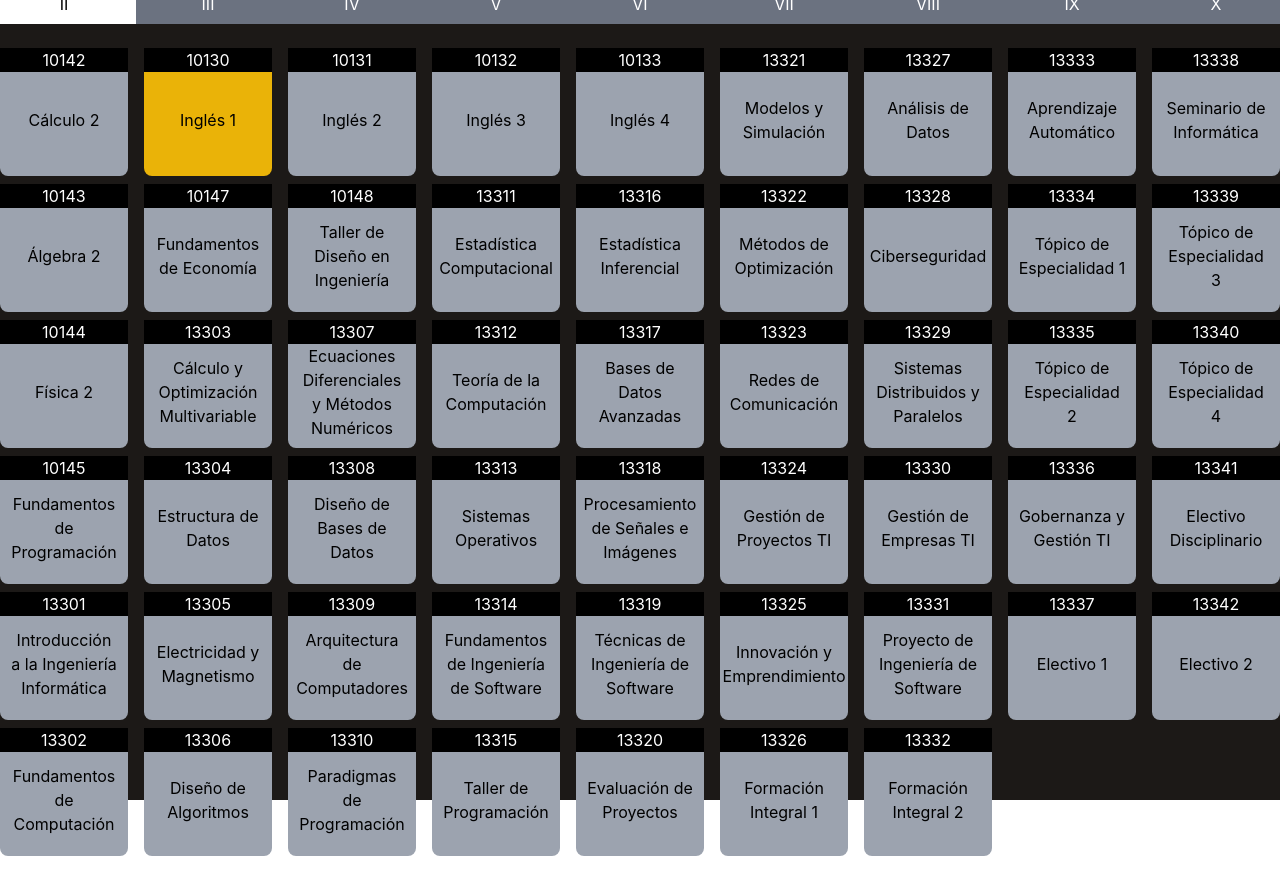
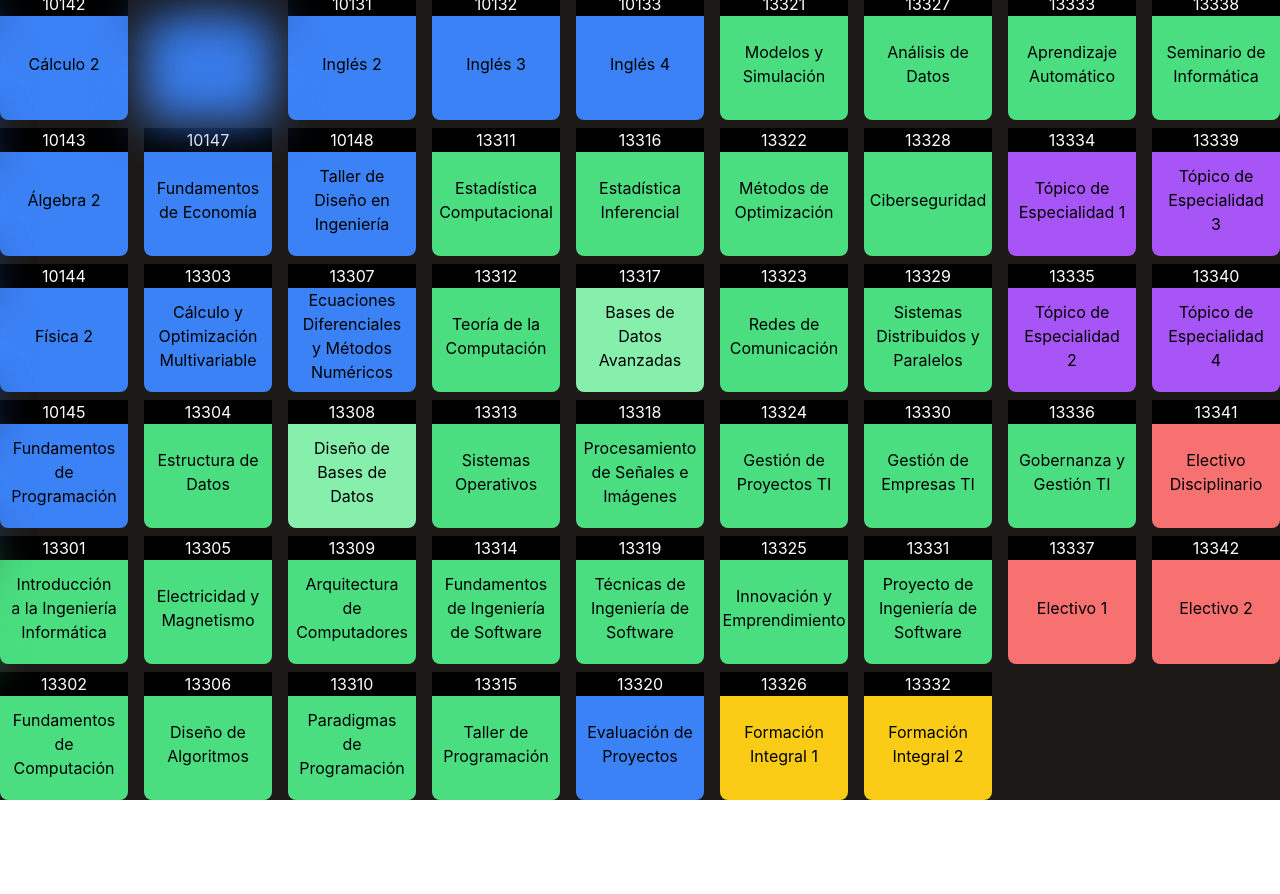
Before and after one commit to nic0q/malla-simulacion, a React (Create React App) app: page / in a window 1280 px wide. Shown: the top 894 px of the page. Before the commit the page ends 864 px from the top, so only its background shows below. Built offline with nearby package versions, Linux system fonts and the light colour scheme.

Commit message:
feat: estilos añadidos, refactor: constantes de los colors

```diff
--- /dev/null
+++ b/src/components/AvanceCarrera.jsx
@@ -0,0 +1,6 @@
+export default function AvanceCarrera({n_aprobadas, n_total}){
+  return <div className=" text-white mt-16">
+    <h1>Avance de {(Number(n_aprobadas)*100/Number(n_total)).toFixed(2)}%</h1>
+    <h3>{n_aprobadas} Asignaturas Aprobadas de {n_total}</h3>
+  </div>
+}
--- a/src/components/Malla.jsx
+++ b/src/components/Malla.jsx
@@ -3,33 +3,37 @@ import { useState } from "react";
 import BotonNivel from "./BotonNivel.jsx";
 import Ramo from "./Ramo.jsx"
 import BotonAnio from "./BotonAnio";
+import AvanceCarrera from "./AvanceCarrera";
 
-// I: Arreglo de ramos_civil aprobados (hook), Nombre del ramo actual
-// O: Arreglo de ramos_civil disponibles para el ramo actual
+const COLORES_TIPO = {
+  'MBI': 'bg-blue-500',
+  'INF-BDD': 'bg-green-300',
+  'INF': 'bg-green-400',
+  'ELE': 'bg-red-400',
+  'TOP': 'bg-purple-500',
+  'OPC': 'bg-yellow-400',
+}
+// const COLORES_ESTADO = {
+//   'DISP': "bg-yellow-500",
+//   'APRO': "bg-green-400",
+// }
 // Funcion que obtiene los ramos_civil disponibles (Que pueden ser tomados) para el ramo actual
 const get_disponibles = (aprobados, nombre) => {
   const disp = []
   ramos_civil.filter(ramo => ramo.prereq.includes(nombre)).filter(ramo => is_subset(aprobados,ramo.prereq)).map(ramo => disp.push(ramo.nombre))
   return disp
 }
-const get_ramos_afectados = (nombre) => {
-  let name = [nombre]
-  let acum = []
-  let prereq = []
-  let i = 0
-  while(i < 5){
-    prereq = name.map(el => ramos_civil.filter(ramo => ramo.prereq.includes(el))).flat().map(ramo => ramo.nombre)
-    name = prereq
-    acum = acum.concat(prereq)
-    i++
+// Función que obtiene todos los ramos afectados a raíz de uno (concepo de transitividad)
+const get_ramos_afectados = (ramo_inicio) => {
+  let name = [ramo_inicio], acum = []
+  while(name.length){ // Mientras haya ramos afectados
+    name = name.map(el => ramos_civil.filter(ramo => ramo.prereq.includes(el))).flat().map(ramo => ramo.nombre)
+    acum = acum.concat(name)
   }
   return acum
 }
-// I: arreglo1, arreglo2
-// O: true si arreglo2 es un subconjunto de arreglo1
-// Funion que determina si arreglo 1 es subconjunto de arreglo2 (Se encuentran todos sus elementos)
+// Funcion que determina si arreglo 1 es subconjunto de arreglo2 (Se encuentran todos sus elementos)
 const is_subset = (array1, array2) => array2.every((element) => array1.includes(element))
-
 // Función que actualiza los ramos disponnibles en la malla en caso de seleccione o deseleccione un recuadro
 const update_disponibles = (aprov, ramo, disp) => {
   if(is_subset(disp,get_disponibles([...aprov, ramo.nombre], ramo.nombre))){ // Si los ramos que se quiere agregar ya se encuentran mostrandose en la malla se eliminan de la lista de disponibles
@@ -47,12 +51,14 @@ const update_aprobados = (aprov, ramo) => {
 export default function Malla(){
   const [disponibles, set_disponibles] = useState([])
   const [aprobados, set_aprobados] = useState([])
+  // Funcion que actualiza la malla al hacer click en un ramo, ya se aprobando un ramo y abriendo ramos a raiz de la aprobacion
   const ramo_click = (ramo) => {
     if(is_subset(aprobados,ramo.prereq))
       set_aprobados((aprov)=>{
         set_disponibles((disp)=>update_disponibles(aprov, ramo, disp))
         return update_aprobados(aprov, ramo)})
   }
+  // Función que actualiza el nivel entero de la malla, utilizando la función de ramo_click
   const nivel_click = (nivel) => {
     ramos_civil.filter(ramo => ramo.nivel === nivel).map(ramo => ramo_click(ramo))
   }
@@ -63,32 +69,35 @@ export default function Malla(){
   }
   const Nivel = ({nivel}) =>{
     return <div>
-      <BotonNivel handleClick={()=>nivel_click (nivel)} nivel = {nivel}></BotonNivel>
+      <BotonNivel handleClick={()=>nivel_click (nivel)} nivel = {nivel}/>
       {ramos_civil.map(ramo => {
       return ramo.nivel === nivel ?
         <Ramo
           handleClick = {()=>ramo_click(ramo)}
           key = {ramo.abrev}
-          color = {aprobados.includes(ramo.nombre) ? "aprobado": disponibles.includes(ramo.nombre) || !ramo.prereq.length ? "disponible" : "no_disponible"}
+          tipo = {COLORES_TIPO[ramo.tipo] || "bg-white-500"}
+          estado = {aprobados.includes(ramo.nombre) ? "blur-sm": disponibles.includes(ramo.nombre) || !ramo.prereq.length ? "blur-xl" : ""}
           abrev = {ramo.abrev}
-          name={ramo.nombre}>
-        </Ramo>
+          name={ramo.nombre}/>
       : ""})}
     </div>
   }
-  return <div className="flex col text-center align-middle justify-center">
+  return <div>
+  <div className="flex col text-center align-middle justify-center">
     {Array(11).fill().map((_, nivel) => { nivel = nivel + 1
       return <div key = {nivel.toString()}>
         {(nivel+1)%2 === 0 ?
         <div>
           <br></br>
-          <BotonAnio handleClick={()=>anio_click(nivel.toString())} año = {(((nivel-1)/2)+1)}></BotonAnio>
+          <BotonAnio handleClick={()=>anio_click(nivel.toString())} año = {(((nivel-1)/2)+1)}/>
         </div>
         :<br></br>}
         <br></br>
-        <Nivel nivel={nivel.toString()}></Nivel>
+        <Nivel nivel={nivel.toString()}/>
       </div>
       })
-      }
-  </div>
+    }
+    </div>
+    <AvanceCarrera n_aprobadas={aprobados.length} n_total={ramos_civil.length}/>
+    </div>
 }
--- a/src/components/Ramo.jsx
+++ b/src/components/Ramo.jsx
@@ -1,5 +1,5 @@
-export default function Ramo({name, abrev, color , handleClick}){
-  return <div onClick={handleClick} className= {`flex flex-col w-32 h-32 mb-2 mx-2 gray-400 rounded-lg ${color === "disponible" ? "bg-yellow-500" : color === "aprobado" ? "bg-green-400" : "bg-gray-400"}`}>
+export default function Ramo({name, abrev, tipo, estado , handleClick}){
+  return <div onClick={handleClick} className= {`flex flex-col w-32 h-32 mb-2 mx-2 gray-400 rounded-lg ${tipo} ${estado}`}>
     <div className="bg-black text-white">
       <p>{abrev}</p>
     </div>
--- a/src/ramos_civil.json
+++ b/src/ramos_civil.json
@@ -1,119 +1,142 @@
 [
   {
     "nombre": "Cálculo 1",
+    "tipo": "MBI",
     "abrev": "10138",
     "prereq": [],
     "nivel": "1"
   },{
     "nombre": "Álgebra 1",
+    "tipo": "MBI",
     "abrev": "10139",
     "prereq": [],
     "nivel": "1"
   },{
     "nombre": "Física 1",
+    "tipo": "MBI",
     "abrev": "10140",
     "prereq": [],
     "nivel": "1"
   },{
     "nombre": "Introducción al Diseño en Ingeniería",
+    "tipo": "MBI",
     "abrev": "10141",
     "prereq": [],
     "nivel": "1"
   },{
     "nombre": "Ingeniería y Sustentabilidad",
+    "tipo": "INF",
     "abrev": "13300",
     "prereq": [],
     "nivel": "1"
   },
   {
     "nombre": "Cálculo 2",
+    "tipo": "MBI",
     "abrev": "10142",
     "prereq": ["Cálculo 1"],
     "nivel": "2"
   },{
     "nombre": "Álgebra 2",
+    "tipo": "MBI",
     "abrev": "10143",
     "prereq": ["Álgebra 1"],
     "nivel": "2"
   },{
     "nombre": "Física 2",
+    "tipo": "MBI",
     "abrev": "10144",
     "prereq": ["Física 1"],
     "nivel": "2"
   },{
     "nombre": "Fundamentos de Programación",
+    "tipo": "MBI",
     "abrev": "10145",
     "prereq": ["Introducción al Diseño en Ingeniería"],
     "nivel": "2"
   },{
     "nombre": "Introducción a la Ingeniería Informática",
+    "tipo": "INF",
     "abrev": "13301",
     "prereq": ["Introducción al Diseño en Ingeniería"],
     "nivel": "2"
   },{
     "nombre": "Fundamentos de Computación",
+    "tipo": "INF",
     "abrev": "13302",
     "prereq": ["Introducción al Diseño en Ingeniería"],
     "nivel": "2"
   },
   {
     "nombre": "Inglés 1",
+    "tipo": "MBI",
     "abrev": "10130",
     "prereq": [],
     "nivel": "3"
   },{
     "nombre": "Fundamentos de Economía",
+    "tipo": "MBI",
     "abrev": "10147",
     "prereq": ["Cálculo 1"],
     "nivel": "3"
   },{
     "nombre": "Cálculo y Optimización Multivariable",
+    "tipo": "MBI",
     "abrev": "13303",
     "prereq": ["Cálculo 2"],
     "nivel": "3"
   },{
     "nombre": "Estructura de Datos",
+    "tipo": "INF",
     "abrev": "13304",
     "prereq": ["Fundamentos de Programación", "Fundamentos de Computación"],
     "nivel": "3"
   },{
     "nombre": "Electricidad y Magnetismo",
+    "tipo": "INF",
     "abrev": "13305",
     "prereq": ["Cálculo 2", "Física 2"],
     "nivel": "3"
   },{
     "nombre": "Diseño de Algoritmos",
+    "tipo": "INF",
     "abrev": "13306",
     "prereq": ["Introducción a la Ingeniería Informática" , "Fundamentos de Computación"],
     "nivel": "3"
   },
   {
     "nombre": "Inglés 2",
+    "tipo": "MBI",
     "abrev": "10131",
     "prereq": ["Inglés 1"],
     "nivel": "4"
   },{
     "nombre": "Taller de Diseño en Ingeniería",
+    "tipo": "MBI",
     "abrev": "10148",
     "prereq": ["Fundamentos de Economía"],
     "nivel": "4"
   },{
     "nombre": "Ecuaciones Diferenciales y Métodos Numéricos",
+    "tipo": "MBI",
     "abrev": "13307",
     "prereq": ["Cálculo y Optimización Multivariable", "Fundamentos de Programación"],
     "nivel": "4"
   },{
     "nombre": "Diseño de Bases de Datos",
+    "tipo": "INF-BDD",
     "abrev": "13308",
     "prereq": ["Álgebra 2", "Fundamentos de Computación"],
     "nivel": "4"
   },{
     "nombre": "Arquitectura de Computadores",
+    "tipo": "INF",
     "abrev": "13309",
     "prereq": ["Electricidad y Magnetismo", "Fundamentos de Computación"],
     "nivel": "4"
   },{
     "nombre": "Paradigmas de Programación",
+    "tipo": "INF",
     "abrev": "13310",
     "prereq": ["Estructura de Datos", "Diseño de Algoritmos"],
     "nivel": "4"
@@ -121,176 +144,211 @@
   {
     "nombre": "Inglés 3",
     "abrev": "10132",
+    "tipo": "MBI",
     "prereq": ["Inglés 2"],
     "nivel": "5"
   },{
     "nombre": "Estadística Computacional",
+    "tipo": "INF",
     "abrev": "13311",
     "prereq": ["Cálculo y Optimización Multivariable", "Fundamentos de Programación"],
     "nivel": "5"
   },{
     "nombre": "Teoría de la Computación",
+    "tipo": "INF",
     "abrev": "13312",
     "prereq": ["Estructura de Datos", "Diseño de Algoritmos"],
     "nivel": "5"
   },{
     "nombre": "Sistemas Operativos",
+    "tipo": "INF",
     "abrev": "13313",
     "prereq": ["Arquitectura de Computadores", "Ingeniería y Sustentabilidad"],
     "nivel": "5"
   },{
     "nombre": "Fundamentos de Ingeniería de Software",
+    "tipo": "INF",
     "abrev": "13314",
     "prereq": ["Paradigmas de Programación"],
     "nivel": "5"
   },{
     "nombre": "Taller de Programación",
+    "tipo": "INF",
     "abrev": "13315",
     "prereq": ["Paradigmas de Programación"],
     "nivel": "5"
   },
   {
     "nombre": "Inglés 4",
+    "tipo": "MBI",
     "abrev": "10133",
     "prereq": ["Inglés 3"],
     "nivel": "6"
   },{
     "nombre": "Estadística Inferencial",
+    "tipo": "INF",
     "abrev": "13316",
     "prereq": ["Estadística Computacional", "Inglés 2"],
     "nivel": "6"
   },{
     "nombre": "Bases de Datos Avanzadas",
+    "tipo": "INF-BDD",
     "abrev": "13317",
     "prereq": ["Diseño de Bases de Datos", "Sistemas Operativos"],
     "nivel": "6"
   },{
     "nombre": "Procesamiento de Señales e Imágenes",
+    "tipo": "INF",
     "abrev": "13318",
     "prereq": ["Paradigmas de Programación"],
     "nivel": "6"
   },{
     "nombre": "Técnicas de Ingeniería de Software",
+    "tipo": "INF",
     "abrev": "13319",
     "prereq": ["Diseño de Bases de Datos", "Fundamentos de Ingeniería de Software"],
     "nivel": "6"
   },{
     "nombre": "Evaluación de Proyectos",
+    "tipo": "MBI",
     "abrev": "13320",
     "prereq": ["Fundamentos de Economía", "Taller de Diseño en Ingeniería"],
     "nivel": "6"
   },{
     "nombre": "Modelos y Simulación",
+    "tipo": "INF",
     "abrev": "13321",
     "prereq": ["Estadística Inferencial", "Ecuaciones Diferenciales y Métodos Numéricos"],
     "nivel": "7"
   },{
     "nombre": "Métodos de Optimización",
+    "tipo": "INF",
     "abrev": "13322",
     "prereq": ["Teoría de la Computación", "Cálculo y Optimización Multivariable"],
     "nivel": "7"
   },{
     "nombre": "Redes de Comunicación",
+    "tipo": "INF",
     "abrev": "13323",
     "prereq": ["Procesamiento de Señales e Imágenes", "Sistemas Operativos"],
     "nivel": "7"
   },{
     "nombre": "Gestión de Proyectos TI",
+    "tipo": "INF",
     "abrev": "13324",
     "prereq": ["Evaluación de Proyectos", "Fundamentos de Ingeniería de Software"],
     "nivel": "7"
   },{
     "nombre": "Innovación y Emprendimiento",
+    "tipo": "INF",
     "abrev": "13325",
     "prereq": ["Evaluación de Proyectos", "Taller de Programación"],
     "nivel": "7"
   },{
     "nombre": "Formación Integral 1",
+    "tipo": "OPC",
     "abrev": "13326",
     "prereq": ["Inglés 3"],
     "nivel": "7"
   },{
     "nombre": "Análisis de Datos",
+    "tipo": "INF",
     "abrev": "13327",
     "prereq": ["Modelos y Simulación", "Métodos de Optimización"],
     "nivel": "8"
   },{
     "nombre": "Ciberseguridad",
+    "tipo": "INF",
     "abrev": "13328",
     "prereq": ["Redes de Comunicación", "Inglés 4"],
     "nivel": "8"
   },{
     "nombre": "Sistemas Distribuidos y Paralelos",
+    "tipo": "INF",
     "abrev": "13329",
     "prereq": ["Redes de Comunicación", "Bases de Datos Avanzadas"],
     "nivel": "8"
   },{
     "nombre": "Gestión de Empresas TI",
+    "tipo": "INF",
     "abrev": "13330",
     "prereq": ["Gestión de Proyectos TI"],
     "nivel": "8"
   },{
     "nombre": "Proyecto de Ingeniería de Software",
+    "tipo": "INF",
     "abrev": "13331",
     "prereq": ["Bases de Datos Avanzadas", "Técnicas de Ingeniería de Software"],
     "nivel": "8"
   },{
     "nombre": "Formación Integral 2",
+    "tipo": "OPC",
     "abrev": "13332",
     "prereq": ["Inglés 4"],
     "nivel": "8"
   },{
     "nombre": "Aprendizaje Automático",
+    "tipo": "INF",
     "abrev": "13333",
     "prereq": ["Análisis de Datos"],
     "nivel": "9"
   },{
     "nombre": "Tópico de Especialidad 1",
+    "tipo": "TOP",
     "abrev": "13334",
     "prereq": ["Modelos y Simulación", "Métodos de Optimización"],
     "nivel": "9"
   },{
     "nombre": "Tópico de Especialidad 2",
+    "tipo": "TOP",
     "abrev": "13335",
     "prereq": ["Redes de Comunicación", "Gestión de Proyectos TI", "Innovación y Emprendimiento"],
     "nivel": "9"
   },{
     "nombre": "Gobernanza y Gestión TI",
+    "tipo": "INF",
     "abrev": "13336",
     "prereq": ["Gestión de Empresas TI", "Ciberseguridad"],
     "nivel": "9"
   },{
     "nombre": "Electivo 1",
+    "tipo": "ELE",
     "abrev": "13337",
     "prereq": ["Modelos y Simulación", "Métodos de Optimización"],
     "nivel": "9"
   },{
     "nombre": "Seminario de Informática",
+    "tipo": "INF",
     "abrev": "13338",
     "prereq": ["Electivo 1", "Formación Integral 1", "Formación Integral 2"],
     "nivel": "10"
   },{
     "nombre": "Tópico de Especialidad 3",
+    "tipo": "TOP",
     "abrev": "13339",
     "prereq": ["Tópico de Especialidad 1"],
     "nivel": "10"
   },{
     "nombre": "Tópico de Especialidad 4",
+    "tipo": "TOP",
     "abrev": "13340",
     "prereq": ["Tópico de Especialidad 2"],
     "nivel": "10"
   },{
     "nombre": "Electivo Disciplinario",
+    "tipo": "ELE",
     "abrev": "13341",
     "prereq": ["Proyecto de Ingeniería de Software", "Formación Integral 2"],
     "nivel": "10"
   },{
     "nombre": "Electivo 2",
+    "tipo": "ELE",
     "abrev": "13342",
     "prereq": ["Electivo 1"],
     "nivel": "10"
   },{
     "nombre": "Trabajo de Titulación",
+    "tipo": "INF",
     "abrev": "13343",
     "prereq": ["Seminario de Informática", "Aprendizaje Automático", "Electivo 2", "Gobernanza y Gestión TI"],
     "nivel": "11"
```
